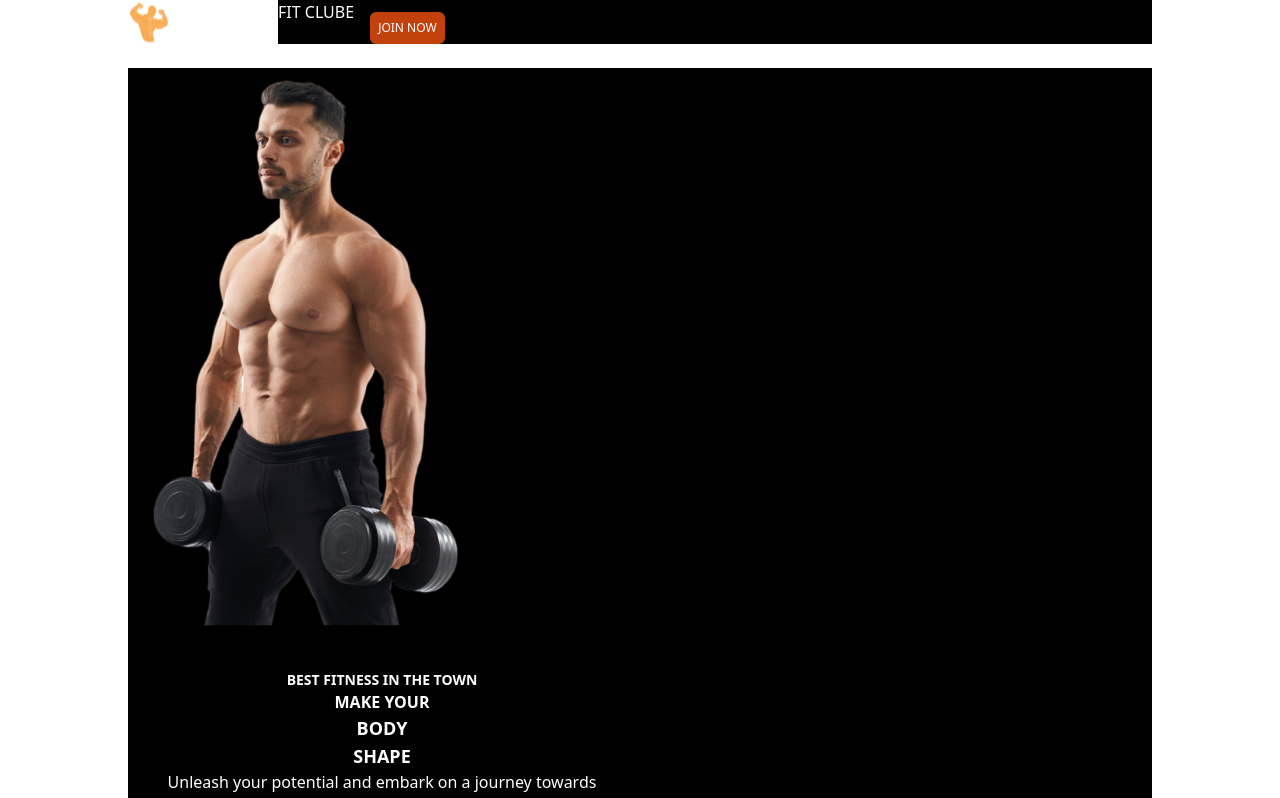
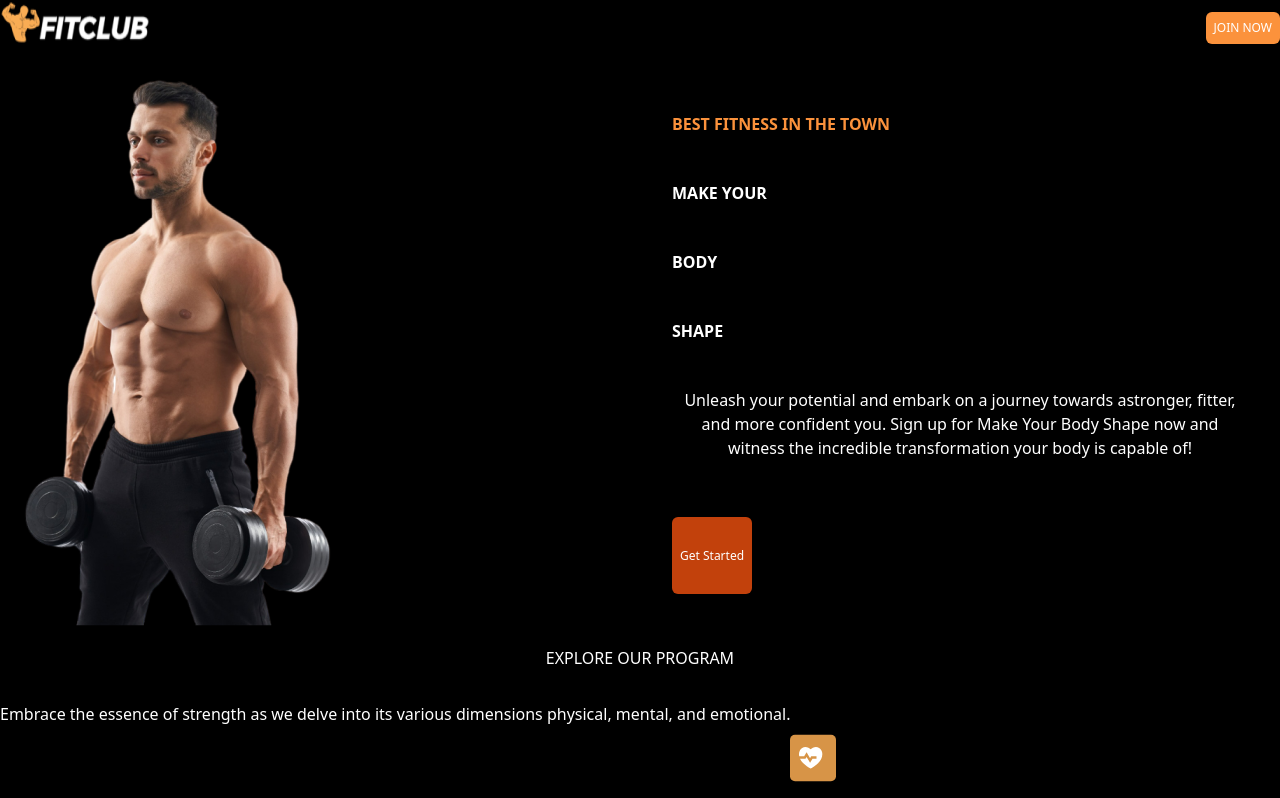
Before and after one commit to Rafaelteppa/prova, a Next.js app: page / in a window 1280 px wide. Shown: the top 798 px of the page. Built offline with nearby package versions, Linux system fonts and the light colour scheme.

Commit message:
fix: progran

```diff
--- a/app/components/Banner.tsx
+++ b/app/components/Banner.tsx
@@ -1,32 +1,41 @@
 export default function Banner(){
     return(
-        <div className="mt-6 gap-2 grid grid-cols-2 bg-black">
-      <div className="bg-black">
+        <div className="mt-6 grid grid-cols-1 md:grid-cols-2">
+            <div className="bg-black">
                  <a href="">
                  <img src="/img/homem.png" alt="" />
                  </a>
+            </div>
 
-        <div className="mt-3 p-8 bg-black">
-        <h2 className="text-sm font-bold text-white">BEST FITNESS IN THE TOWN</h2>
-        <h3 className="text-base font-bold text-white">MAKE YOUR</h3>
-        <h4 className="text-lg font-bold text-white ">BODY</h4>
-        <h5 className="text-lg font-bold text-white">SHAPE</h5>
+        <div className="grid justify-items-start mt-3 p-8 bg-black md:grid-cols-1 ">
+            <div>
+                <h2 className="font-bold text-orange-400 ">BEST FITNESS IN THE TOWN</h2>
+            </div>
+            <div>
+                <h3 className="text-base font-bold text-white">MAKE YOUR</h3>
+            </div>
 
-        <div className="md:flex justify-text  text-center text-white">
-        <p>
-        Unleash your potential and embark on a journey towards astronger, fitter, and more confident you. Sign up for Make
-        Your Body Shape now and witness the incredible transformation your body is capable of!
-        </p>
+            <div>
+                <h4 className="font-bold text-white ">BODY</h4>
+            </div>
+            <div>
+                <h5 className="font-bold text-white">SHAPE</h5>
+            </div>
+            <div className="">
+                <h5>
+                    Unleash your potential and embark on a
+                    journey towards astronger, fitter, and more
+                    confident you. Sign up for Make Your Body
+                    Shape now and witness the incredible
+                    transformation your body is capable of!
+                </h5>
+            </div>
+            <button className="bg-orange-700 rounded-md  text-xs text-center p-2 mt-3 margin-text">
+                Get Started
+            </button>
         </div>
 
-        <button
-        className="bg-orange-700 rounded-md  text-xs text-center p-2 mt-3 margin-text">
-        Get Started
 
-        </button>
-        </div>
-
-        </div>
         </div>
 
     )
--- a/app/components/Header.tsx
+++ b/app/components/Header.tsx
@@ -2,12 +2,11 @@
 
 export default function Header() {
   return (
-    <div className="md:flex  text-white  bg-black">
-      <img src="/img/logo.png" alt="" />
-    <h1>FIT CLUBE</h1>
-    <nav className=" mx-4">
+    <div className="flex justify-around text-white  bg-black md:justify-between">
+      <img src="/img/log.png" alt="" />
+    <nav className=" ">
     <button
-        className="bg-orange-700 rounded-md text-xs text-center  p-2 mt-3">
+        className="bg-orange-400 rounded-md text-xs text-center  p-2 mt-3">
         JOIN NOW
         </button>
         </nav>
--- a/app/components/Program.tsx
+++ b/app/components/Program.tsx
@@ -1,15 +1,24 @@
 export default function Program(){
     return(
-        <div className=" bg-black">
-        <h2 className="  text-white">EXPLORE OUR PROGRAM</h2>
-        <div className="  md:flex justify-text lg:mt-8  text-white">
-        <p>
+        <><div className="mt-5 grid">
+            <h2>EXPLORE OUR PROGRAM</h2>
+        </div>
+
+        <div className=" mt-6 bg-black">
+                <div className="  md:flex justify-text lg:mt-8  text-white ">
+                    <p>
 
 
-        Embrace the essence of strength as we delve into its various dimensions physical, mental, and emotional.
-        </p>
-       </div>
-        </div>
+                        Embrace the essence of strength as we delve into its various dimensions physical, mental, and emotional.
+                    </p>
+                    <div className=" lg:mt-8">
+                        <img src="/img/coraçao.svg" alt="" />
+
+
+
+                    </div>
+                </div>
+            </div></>
 
 
 
--- a/app/layout.tsx
+++ b/app/layout.tsx
@@ -16,7 +16,7 @@ export default function RootLayout({
 }>) {
   return (
     <html lang="en">
-      <body className="bg-white text-black text-center max-w-[1024px] mx-auto">{children}</body>
+      <body className="bg-black text-white text-center max-w-[1440px] mx-auto">{children}</body>
     </html>
   );
 }
```
Also changed, not shown: public/img/log.png (added).
